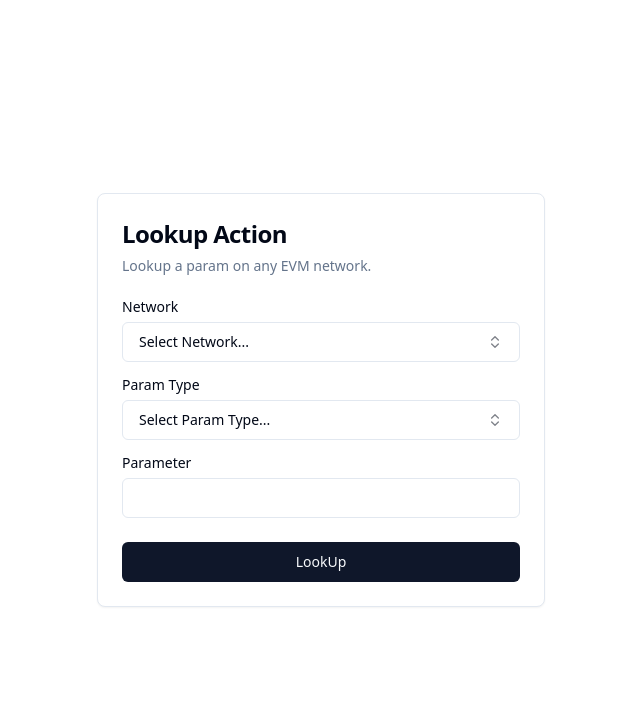
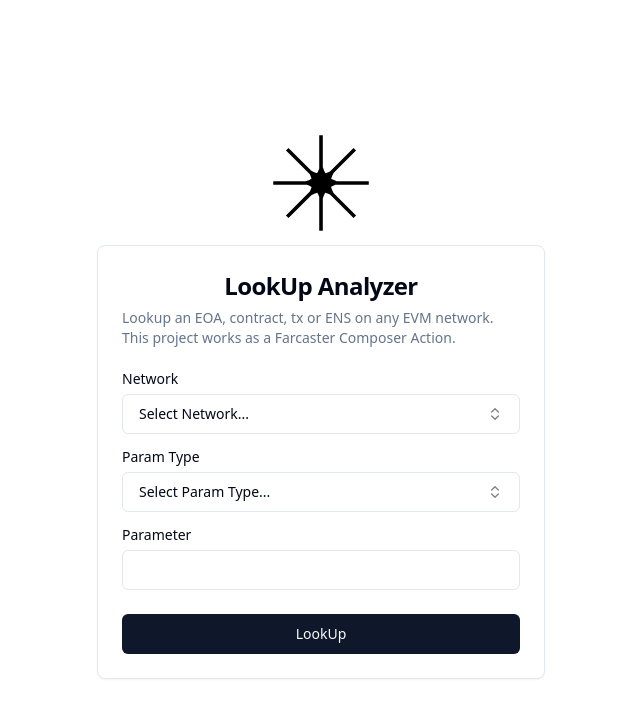
Before and after one commit to nestorbonilla/lookup, a Next.js app: page / in a window 1280 px wide. Shown: the top 718 px of the page, without its empty margins (319-959 px from the left). Built offline with nearby package versions, Linux system fonts and the light colour scheme.

Commit message:
adding logo at home page

```diff
--- a/app/page.tsx
+++ b/app/page.tsx
@@ -20,6 +20,7 @@
   PopoverContent,
   PopoverTrigger,
 } from "@/components/ui/popover"
+import Image from 'next/image'
 
 const networks = [
   {
@@ -88,10 +89,13 @@
   return (
     <main className="flex min-h-screen flex-col items-center justify-center">
       <div>
+        <div className="flex flex-col items-center m-3">
+          <Image src="/logo-light.svg" alt="LookUp logo" width={100} height={100} />
+        </div>
         <Card className="w-screen max-w-md">
-          <CardHeader>
-            <CardTitle className="text-2xl">Lookup Action</CardTitle>
-            <CardDescription>Lookup a param on any EVM network.</CardDescription>
+          <CardHeader className='flex flex-col items-center'>
+            <CardTitle className="text-2xl">LookUp Analyzer</CardTitle>
+            <CardDescription>Lookup an EOA, contract, tx or ENS on any EVM network. This project works as a Farcaster Composer Action.</CardDescription>
           </CardHeader>
           <CardContent className="grid gap-4">
             <div className="grid gap-2">
```
